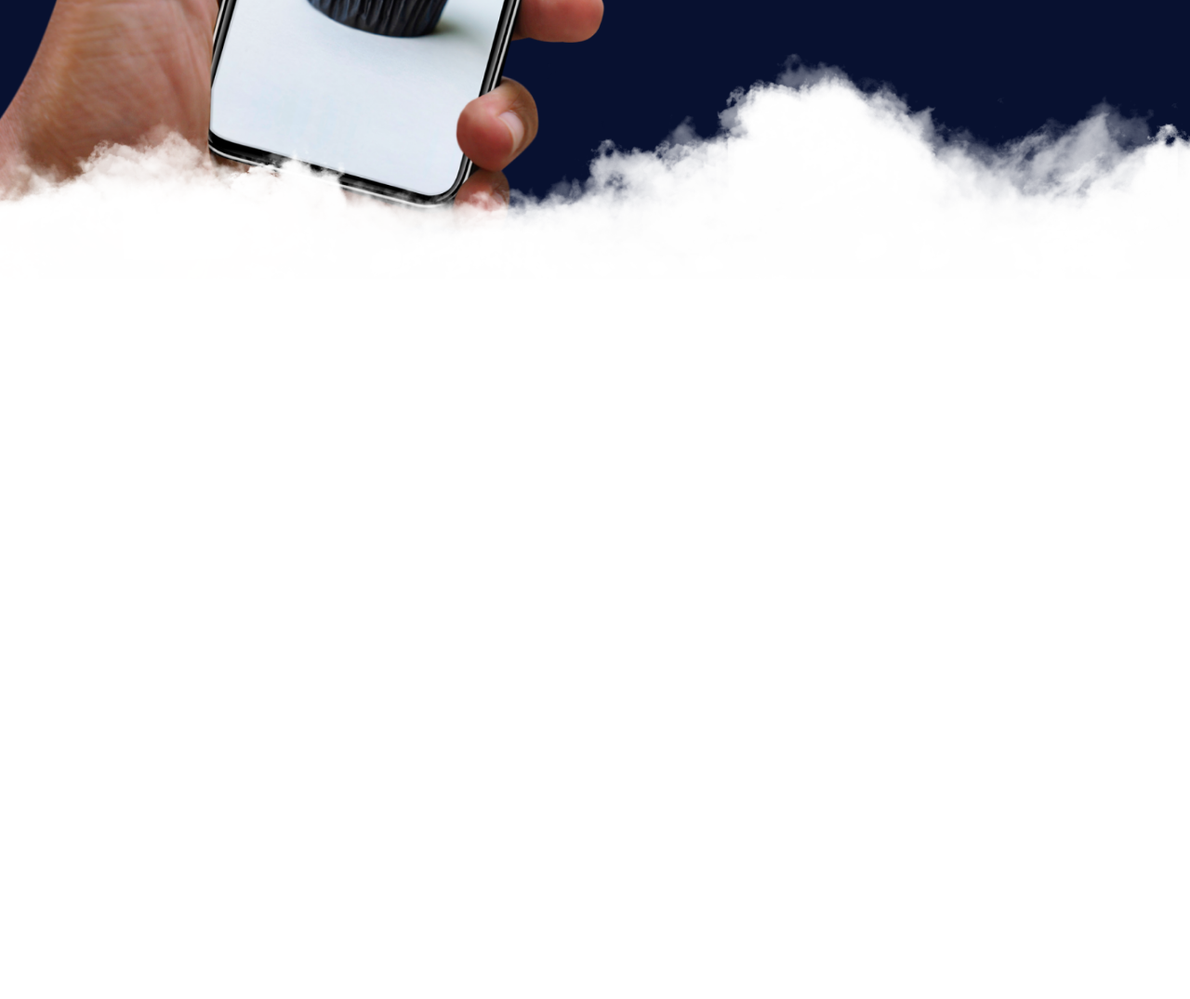
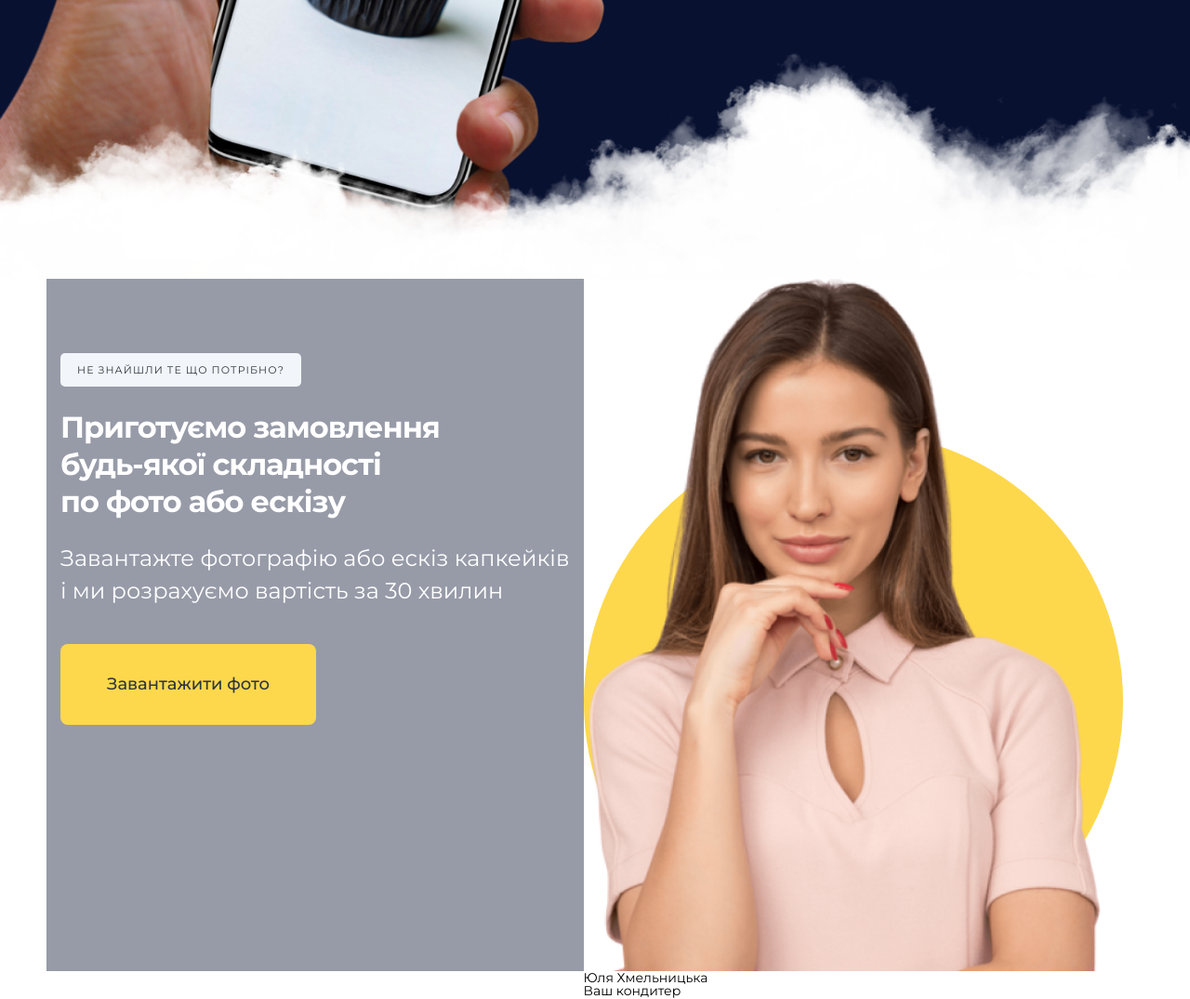
Before and after one commit to Nazunak/_001, a website built with webpack: page src/index.html in a window 1280 px wide. Shown: the part 3674-4749 px from the top of the page at 93% size. Before the commit the page ends 3974 px from the top, so only its background shows below. Built offline with nearby package versions, Linux system fonts and the light colour scheme.

Commit message:
work monday cowo

```diff
--- a/src/index.html
+++ b/src/index.html
@@ -244,6 +244,46 @@
           <div class="order__bot-picture">
             <img src="./img/order/02 1.png" alt="">
           </div>
+      </section>
+      <section class="cook">
+        <div class="container">
+          <div class="cook__block">
+            <div class="banner__form form-banner order-form">
+              <div class="form-banner__button form-banner__button_none">
+                <button class="form-banner__but">Не знайшли те що потрібно?</button>
+              </div>
+              <div class="form-banner__text">
+                <h2 class="form-banner__p">Приготуємо замовлення</h2>
+                <h2 class="form-banner__p">будь-якої складності</h2>
+                <h2 class="form-banner__p">по фото або ескізу</h2>
+              </div>
+              <div class="form-banner__subtext">
+                <p class="form-banner__span">Завантажте фотографію або ескіз капкейків</p>
+                <p class="form-banner__span">і ми розрахуємо вартість за 30 хвилин</p>
+              </div>
+              <div class="form-banner__catalog">
+                <button class="form-banner__catalog-but button">Завантажити фото</button>
+                <div class="form-banner__catalog-info banner-info banner-info_none">
+                  <p class="banner-info__p">9 різних видів</p>
+                  <p class="banner-info__p">на вибір</p>
+                </div>
+              </div>
+            </div>
+            <div class="cook__photo">
+              <div class="cook__photo-img">
+                <img src="./img/cook/woman 2.png" alt="#">
+              </div>
+              <div class="cook__circle"></div>
+              <div class="cook__info">
+                <div class="cook__name">
+                  <p class="cook__name-p">Юля Хмельницька</p>
+                </div>
+                <div class="cook__job">
+                  <p class="cook__job-p">Ваш кондитер</p>
+                </div>
+              </div>
+            </div>
+          </div>
         </div>
       </section>
     </main>
--- a/src/index.scss
+++ b/src/index.scss
@@ -7,3 +7,4 @@
 @import './style/main-style/banner.scss';
 @import './style/main-style/catalog.scss';
 @import './style/main-style/order.scss';
+@import './style/main-style/cook.scss';
--- /dev/null
+++ b/src/style/main-style/cook.scss
@@ -0,0 +1,73 @@
+.cook {
+}
+.container {
+}
+.cook__block {
+    display: flex;
+}
+.banner__form {
+}
+.form-banner {
+}
+.order-form {
+}
+.form-banner__button {
+}
+.form-banner__button_none {
+}
+.form-banner__but {
+}
+.form-banner__text {
+}
+.form-banner__p {
+}
+.form-banner__subtext {
+}
+.form-banner__span {
+}
+.form-banner__catalog {
+}
+.form-banner__catalog-but {
+}
+.button {
+}
+.form-banner__catalog-info {
+}
+.banner-info {
+}
+.banner-info_none {
+}
+.banner-info__p {
+}
+.cook__photo {
+    position: relative;
+}
+.cook__photo-img {
+    height: 100%;
+    width: 100%;
+}
+.cook__photo-img img {
+    height: 100%;
+    object-fit: cover;
+    position: relative;
+    z-index: 1;
+}
+.cook__circle {
+    background: #FED84C;
+    width: 580px;
+    height: 580px;
+    border-radius: 50%;
+    position: absolute;
+    left: 0;
+    bottom: 0;
+}
+.cook__info {
+}
+.cook__name {
+}
+.cook__name-p {
+}
+.cook__job {
+}
+.cook__job-p {
+}
```
Also changed, not shown: dist/assets/woman 2.png (added), dist/index.html, src/img/cook/Rectangle (1).png (added), src/img/cook/Rectangle (2).png (added), src/img/cook/Rectangle (3).png (added), src/img/cook/Rectangle.png (added), src/img/cook/berry.png (added), src/img/cook/leaf.png (added), src/img/cook/woman 2.png (added), 4 other files.
